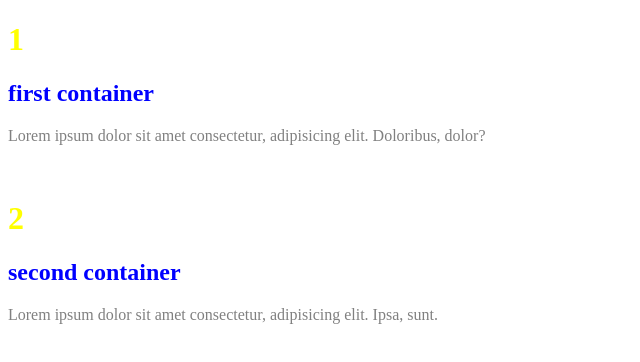
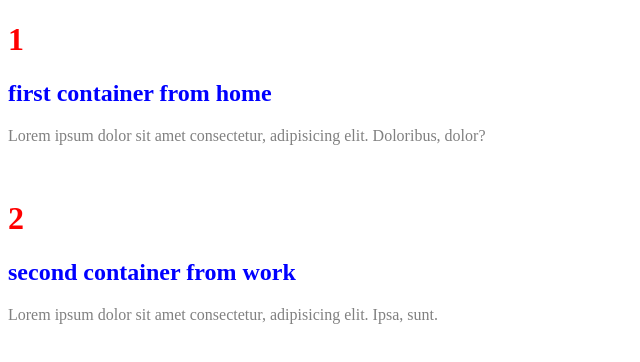
Before and after one commit to HarshivPatel19/HTML-AND-CSS-UDEMY, a plain HTML site: page CSS/cssproject/project1.html in a window 1280 px wide. Shown: the whole page, without its empty margins (0-640 px from the left). Drawn offline with Linux system fonts and the light colour scheme.

Commit message:
testing commit

```diff
--- a/CSS/cssproject/css1.css
+++ b/CSS/cssproject/css1.css
@@ -1,5 +1,5 @@
 .Container .icon{
-    color: yellow;
+    color: red;
 }
 .Container #first{
     color:blue;
--- a/CSS/cssproject/project1.html
+++ b/CSS/cssproject/project1.html
@@ -9,11 +9,11 @@
 <body>
     <div class="Container">
     <h1 class="icon">1</h1>
-    <h2 id="first">first container</h2>
+    <h2 id="first">first container from home</h2>
     <p>Lorem ipsum dolor sit amet consectetur, adipisicing elit. Doloribus, dolor?</p>
     <br>
     <h1 class="icon">2</h1>
-    <h2 id="first">second container</h2>
+    <h2 id="first">second container from work</h2>
     <p>Lorem ipsum dolor sit amet consectetur, adipisicing elit. Ipsa, sunt.</p>
     </div>
 </body>
```
